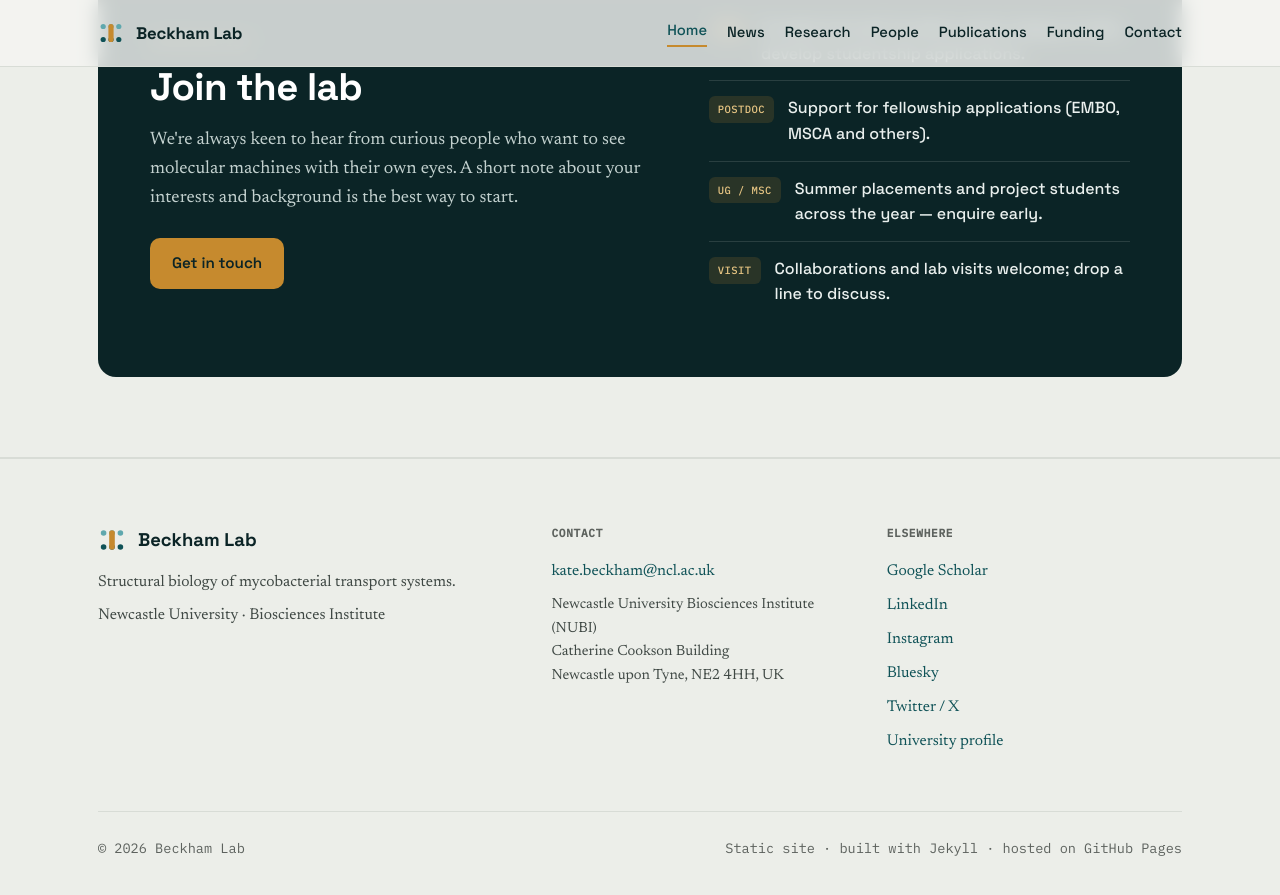
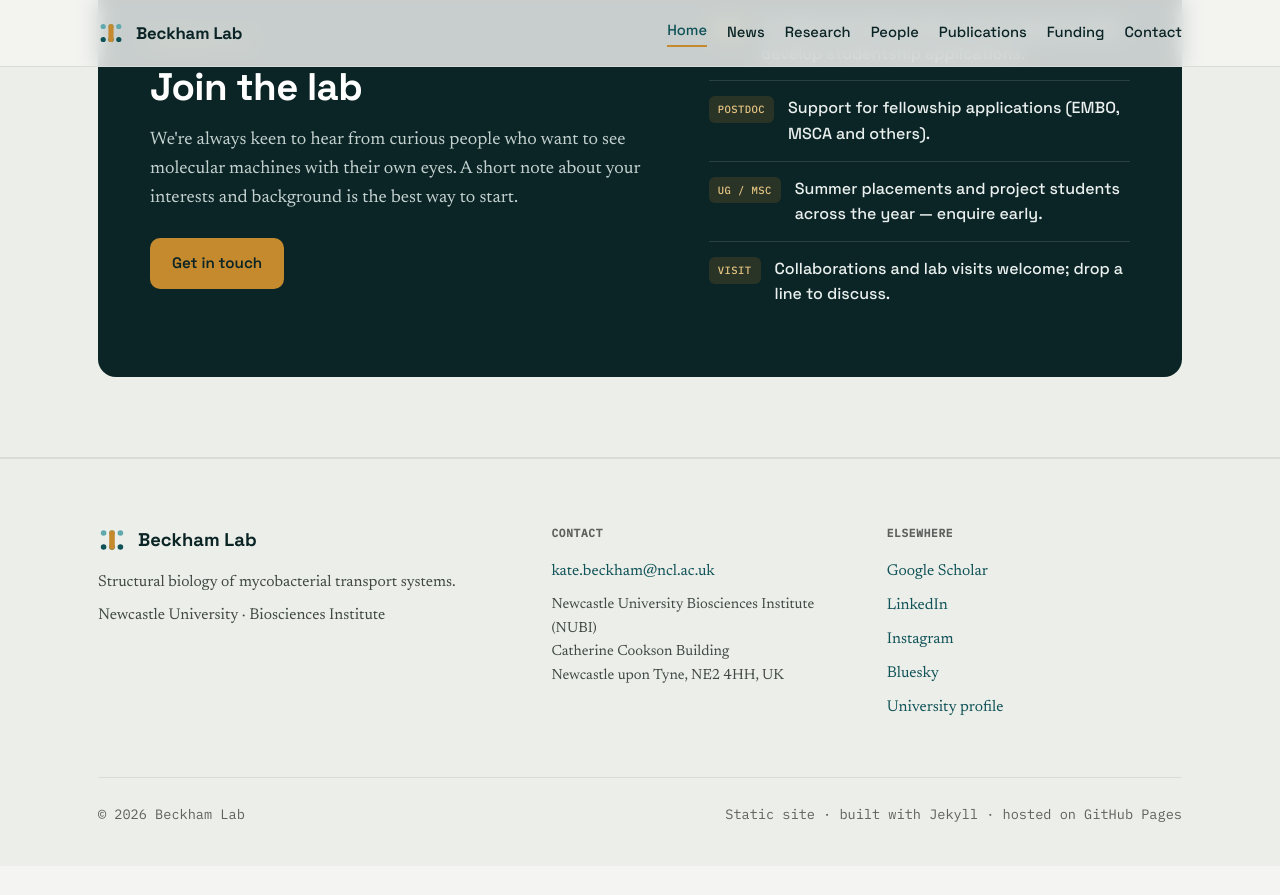
Before and after one commit to beckham-lab-newcastle/beckham-lab-newcastle.github.io, a Jekyll site: the page built from index.html, in a window 1280 px wide and 900 px high, scrolled down 1932 px. Shown: the top 895 px of the window. Built offline with Jekyll 4.4.1, drawn with Linux system fonts in a browser that asks for light colours; after the commit the page ends 2798 px from its top, so only the background shows below that.

Commit message:
Update footer.html

```diff
--- a/_includes/footer.html
+++ b/_includes/footer.html
@@ -21,7 +21,6 @@
         {% if site.social.linkedin %}<a href="{{ site.social.linkedin }}">LinkedIn</a>{% endif %}
         {% if site.social.instagram %}<a href="{{ site.social.instagram }}">Instagram</a>{% endif %}
         {% if site.social.bluesky %}<a href="{{ site.social.bluesky }}">Bluesky</a>{% endif %}
-        {% if site.social.twitter %}<a href="{{ site.social.twitter }}">Twitter / X</a>{% endif %}
         {% if site.social.university %}<a href="{{ site.social.university }}">University profile</a>{% endif %}
       </div>
     </div>
```
